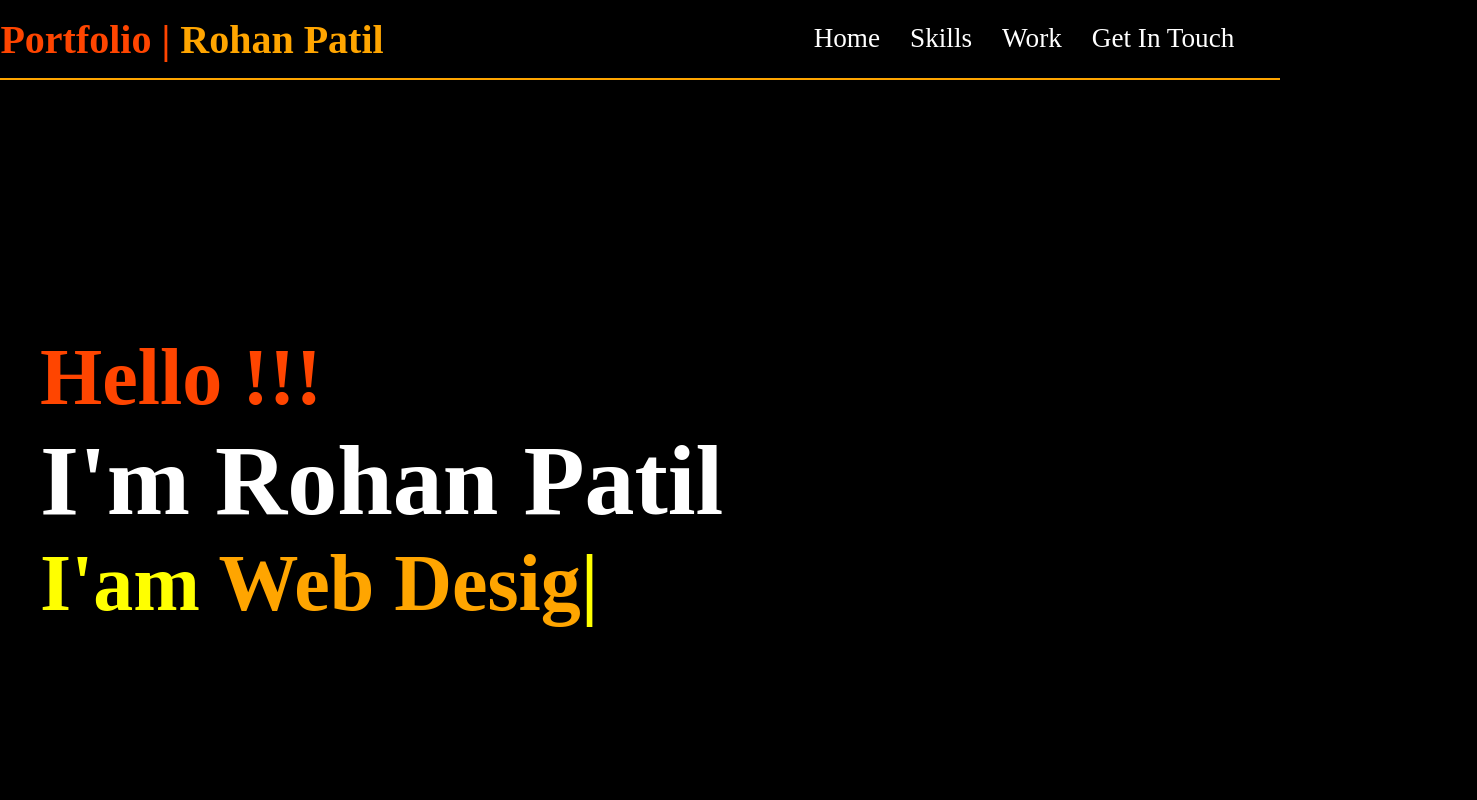
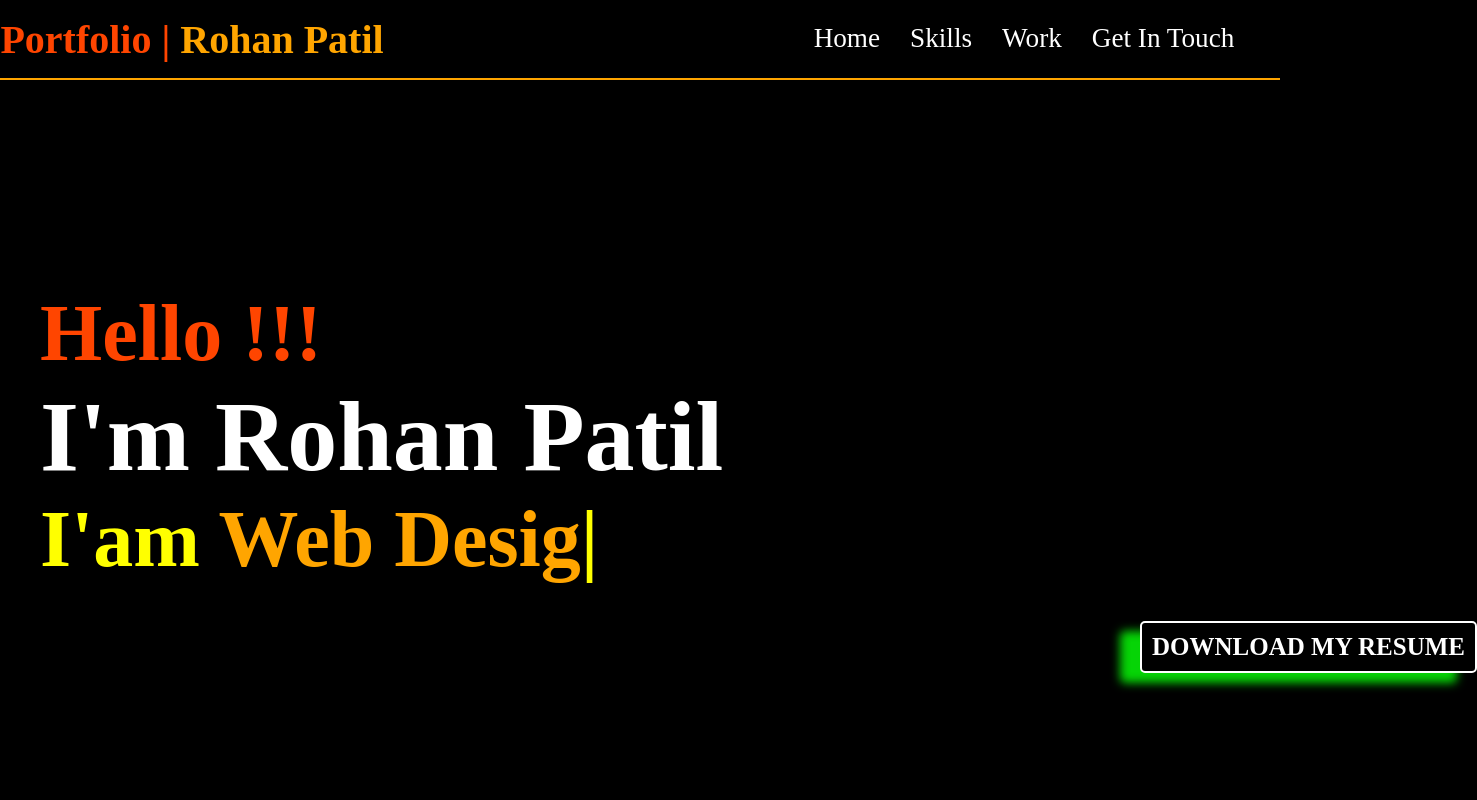
Before and after one commit to Rohanpatil24/MyPortfolio, a plain HTML site: page Index.html in a window 1280 px wide. Shown: the top 800 px of the page, 1477 px wide, since content can reach past the window. Drawn offline with nearby package versions, Linux system fonts and the light colour scheme.

Commit message:
Add files via upload

```diff
--- a/Index.html
+++ b/Index.html
@@ -27,7 +27,12 @@
         <h3>Hello !!!</h3>
         <h1>I'm Rohan Patil</h1>
         <!-- <p>&</p> -->
-        <h3>I'am  <span class="auto-type">Full Stack Web Developer</span></h3>
+        <h3>I'am  <span class="auto-type">Full Stack Web Developer</span></h3><br><br>
+        <div class="resume">
+            <a href="Rohan_Patil_resume.pdf">
+                Download my Resume
+            </a>
+        </div>
     </section>
 
     <section id="Skills" class="section skills">
--- a/style.css
+++ b/style.css
@@ -98,6 +98,35 @@ header a:hover{
 .auto-type{
     color: orange;
 }
+
+
+.resume{
+    padding: 10px;
+    border-radius: 5px;
+    font-size: 25px;
+    text-transform: uppercase;
+    background-color: black;
+    transform: translateX(1100px);
+    color: white;
+    border: solid 2px white;
+    font-weight:bolder;
+    box-shadow: -20px 10px 10px rgb(6, 212, 6);
+    transition: 0.3s ease-in-out;
+}
+
+.resume:hover{
+    background-color: rgba(20, 239, 16, 0.783);
+    color: white;
+    box-shadow: 0px 0px 50px rgba(20, 239, 16, 0.783);
+    transition: 0.3s ease-in-out;
+    border-color: rgba(20, 239, 16, 0.783);
+}
+
+.resume a{
+    text-decoration: none;
+    color: white;
+}
+
 
 .skills{
     flex-direction: column;
```
Also changed, not shown: 1 other file.
